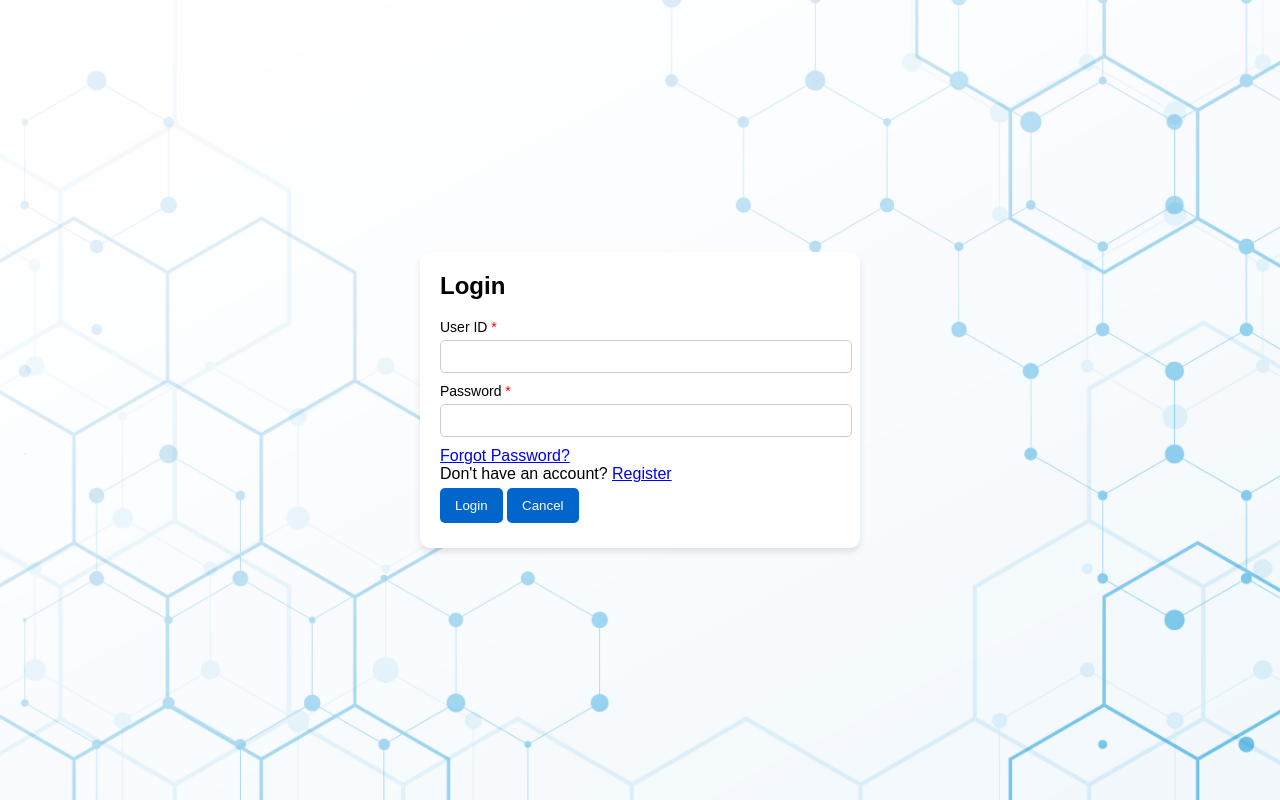
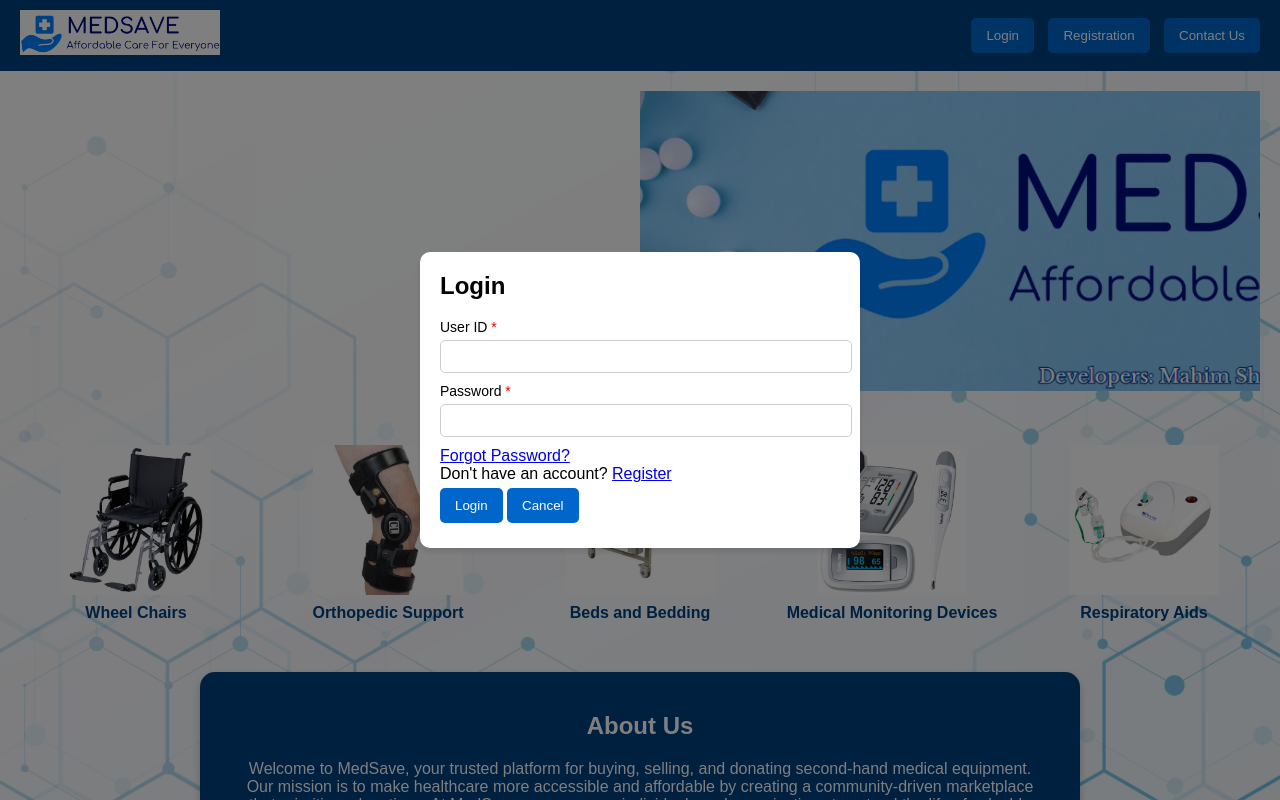
Before and after one commit to mahim2909/MedSave, a PHP site: page / in a window 1280 px wide, after a click on "Login". Run offline with PHP 8.4, Linux system fonts and the light colour scheme.

Commit message:
Update styles.css

```diff
--- a/styles.css
+++ b/styles.css
@@ -114,10 +114,7 @@ footer .footer-bottom {
     left: 0;
     width: 100%;
     height: 100%;
-    background-image: url('background.jpg'); /* Replace with your image path */
-    background-size: cover; /* Ensures the image covers the popup */
-    background-repeat: no-repeat; /* Prevents tiling */
-    background-position: center; /* Centers the image */
+    background-color: rgba(0, 0, 0, 0.5);
     justify-content: center;
     align-items: center;
     z-index: 1000;
```
